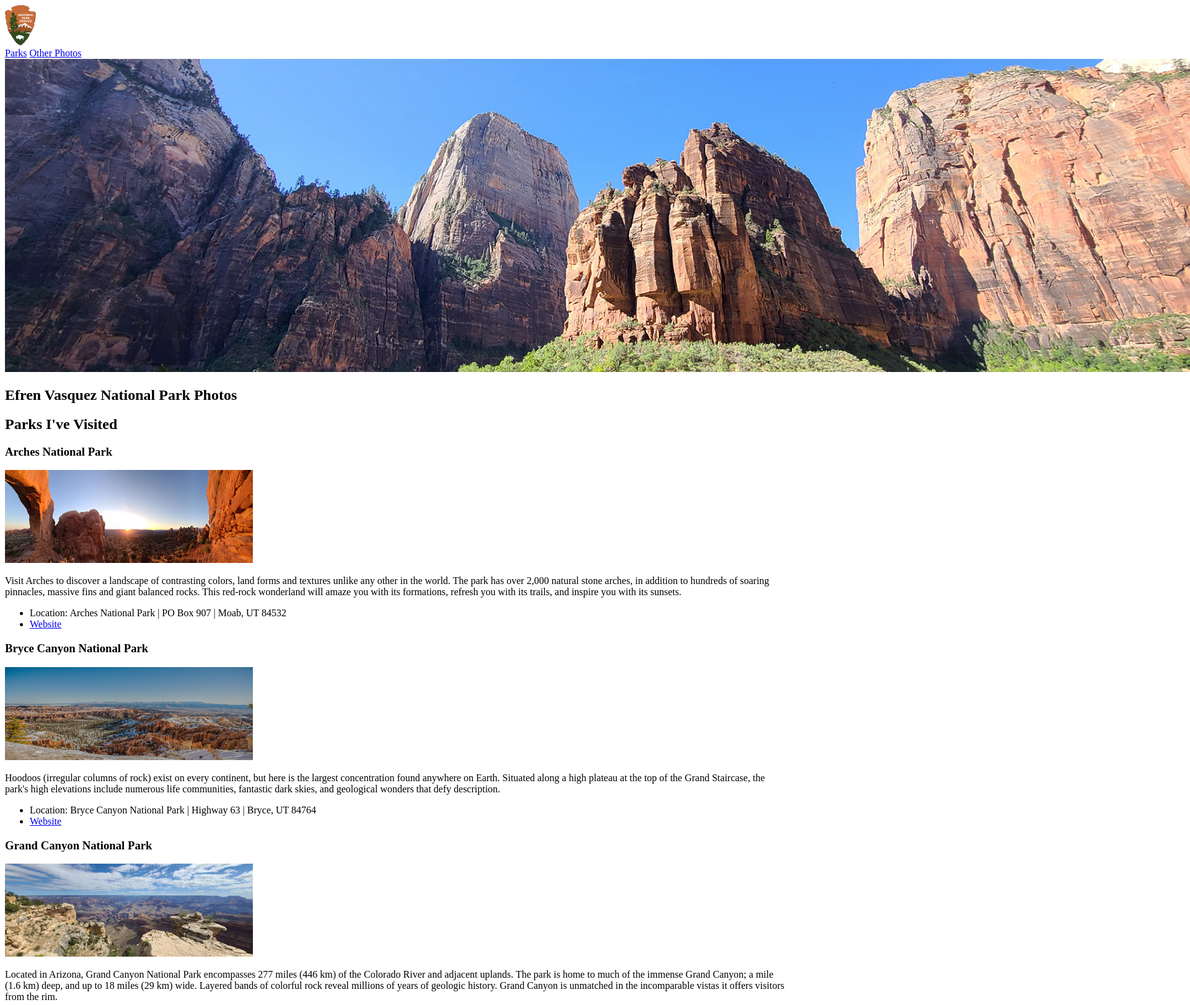
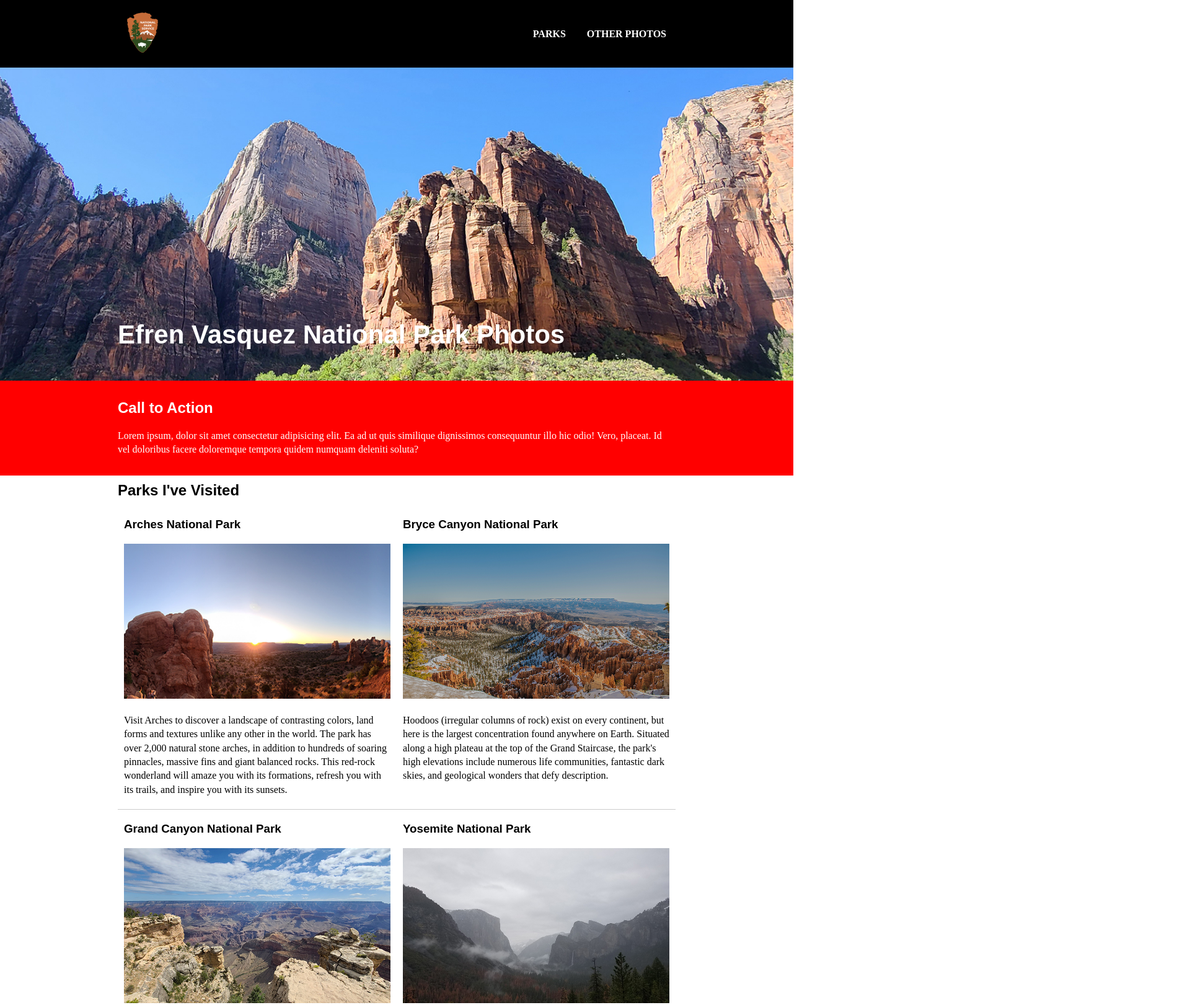
Before and after one commit to efren-vasquez/week-6, a plain HTML site: page index.html in a window 1280 px wide. Shown: the top 1621 px of the page at 62% size, 1920 px wide, since content can reach past the window. Drawn offline with Linux system fonts and the light colour scheme; a web font is replaced by a local one.

Commit message:
live changes

```diff
--- a/css/styles.css
+++ b/css/styles.css
@@ -0,0 +1,185 @@
+/* ===============================
+
+Universal Styling
+
+===================================*/
+
+* {
+    margin: 0;
+    padding: 0;
+    border: 0;
+}
+
+h1,
+h2,
+h3,
+h4,
+h5,
+h6 {
+    padding: 10px 0;
+    font-family: 'Opens Sans', sans-serif;
+}
+
+h1 {
+    font-size: 42px;
+}
+
+p {
+    line-height: 140%;
+    margin: 10px 0;
+}
+
+ul,
+a,
+p {
+    font-family: 'Sahitya', serif;
+}
+
+.container {
+    max-width: 900px;
+    margin: 0 auto;
+}
+
+/* ===============================
+
+Header Styling
+
+===================================*/
+
+header {
+    background: black;
+    padding: 20px 0;
+}
+
+header a {
+    text-decoration: none;
+    color: white;
+    text-transform: uppercase;
+    font-weight: bold;
+    margin: 0 15px;
+}
+
+header .container {
+    display: flex;
+    align-items: center;
+    justify-content: space-between;
+}
+
+/* ===============================
+
+Hero Styling
+
+===================================*/
+.hero-banner {
+    position: relative;
+}
+
+.hero-text-overlay {
+    position: absolute;
+    bottom: 40px;
+    left: 0;
+    right: 0;
+    color: white;
+    max-width: 900px;
+    margin: 0 auto;
+}
+
+.hero-banner img {
+    width: 100%;
+    display: block;
+    min-height: 400px;
+    object-fit: cover;
+}
+
+.hero-banner:before {
+    content: "";
+    position: absolute;
+    top: 0;
+    bottom: 0;
+    left: 0;
+    right: 0;
+    background-image: linear-gradient('0deg, black, transparent, transparent');
+}
+
+/* ===============================
+
+Park Information Styling
+
+===================================*/
+.parks-container.row {
+    display: flex;
+    flex-wrap: wrap;
+}
+
+.individual-park {
+    max-width: 430px;
+    border-bottom: 1px solid #ccc;
+    padding: 10px;
+    position: relative;
+}
+
+.individual-park img {
+    margin: 10px 0;
+    height: 250px;
+    object-fit: cover;
+    width: 100%;
+}
+
+.park-information {
+    display: none;
+}
+
+.individual-park:hover .park-information {
+    display: block;
+    position: absolute;
+    top: 80px;
+    background: black;
+    color: white;
+    padding: 10px;
+    max-width: 70%;
+}
+
+.park-information a {
+    background: white;
+    padding: 5px;
+    display: block;
+    max-width: 120px;
+    text-align: center;
+    border-radius: 25px;
+    margin-top: 10px;
+    text-decoration: none;
+    font-weight: bold;
+    color: black;
+    border: 1px solid white;
+    transition: .3s;
+}
+
+.park-information a:hover{
+    background: black;
+    color: white;
+    transition: .3s;
+}
+
+/* ===============================
+
+Footer Styling
+
+===================================*/
+
+footer {
+    background: #333;
+    color: white;
+    text-align: center;
+    padding: 50px 0;
+}
+
+/* ===============================
+
+Extra Styling
+
+===================================*/
+.cta {
+    color: white;
+    background: red;
+    padding: 20px;
+}
--- a/index.html
+++ b/index.html
@@ -38,6 +38,13 @@
 
         <div class="hero-text-overlay">
           <h1>Efren Vasquez National Park Photos</h1>
+        </div>
+      </section>
+
+      <section class="cta">
+        <div class="container">
+          <h2>Call to Action</h2>
+          <p>Lorem ipsum, dolor sit amet consectetur adipisicing elit. Ea ad ut quis similique dignissimos consequuntur illo hic odio! Vero, placeat. Id vel doloribus facere doloremque tempora quidem numquam deleniti soluta?</p>
         </div>
       </section>
 
```
